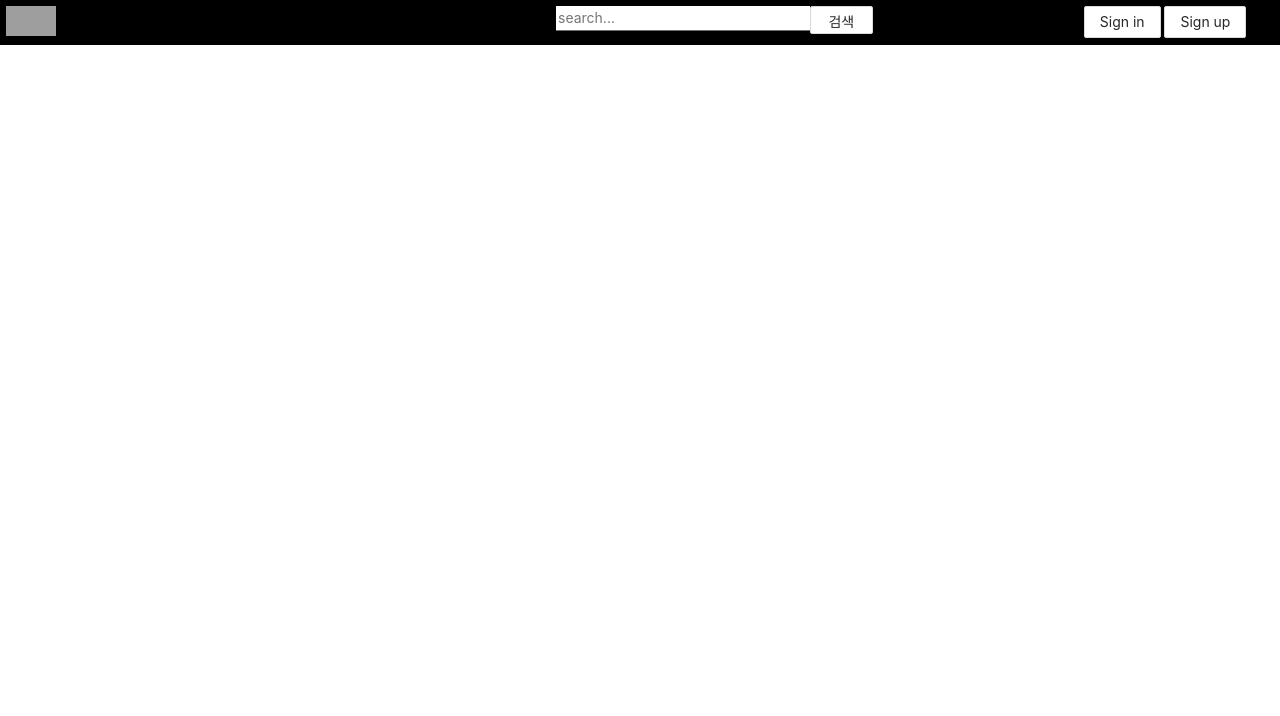
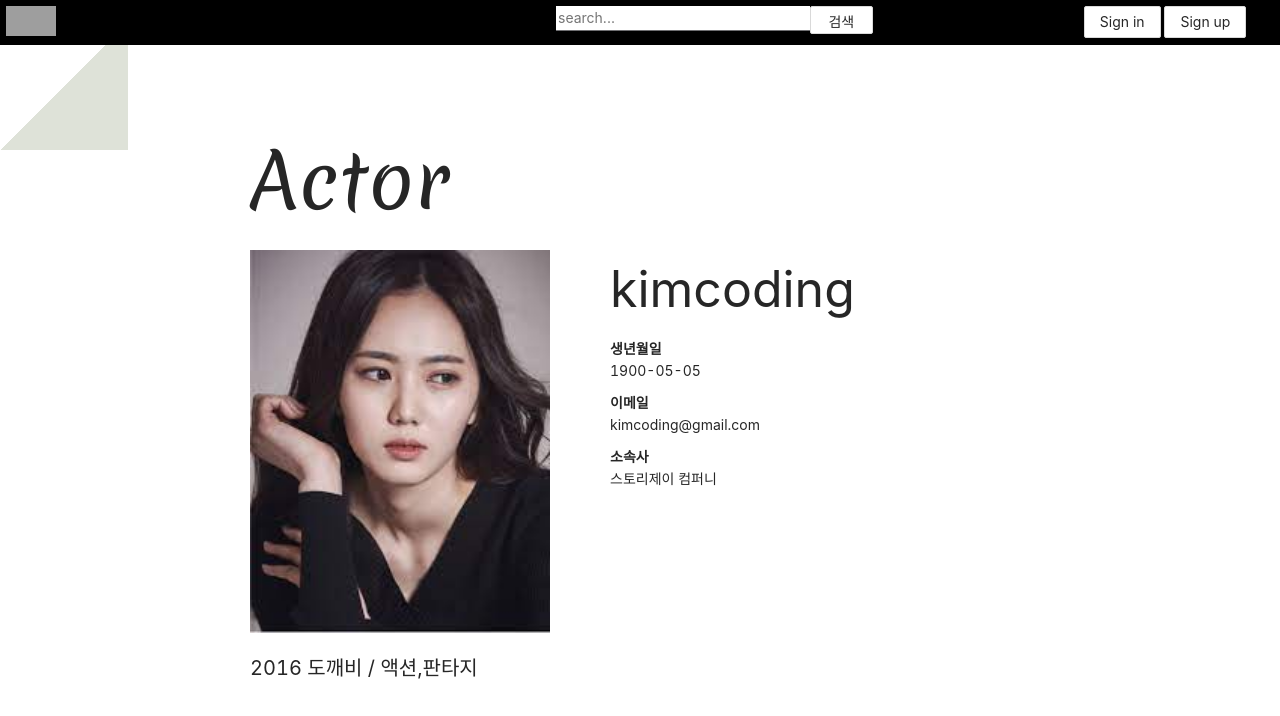
Before and after one commit to codestates/actorz-client, a React (Create React App) app in the folder actorz/: page /mainpage in a window 1280 px wide. Shown: the top 716 px of the page. Built offline with nearby package versions, Linux system fonts and the light colour scheme; grey boxes are pictures that could not be loaded.

Commit message:
add:postList

```diff
--- a/actorz/package.json
+++ b/actorz/package.json
@@ -11,8 +11,11 @@
     "axios": "^0.21.1",
     "react": "^17.0.2",
     "react-dom": "^17.0.2",
+    "react-redux": "^7.2.4",
     "react-router-dom": "^5.2.0",
     "react-scripts": "4.0.3",
+    "redux": "^4.1.0",
+    "redux-thunk": "^2.3.0",
     "web-vitals": "^1.1.2"
   },
   "scripts": {
--- /dev/null
+++ b/actorz/src/actions/index.js
@@ -0,0 +1,7 @@
+export const SELECT_USER_INFO = "SELECT_USER_INFO";
+
+export const selectUserInfo = () => {
+  return {
+    type: SELECT_USER_INFO,
+  }
+}
--- a/actorz/src/components/Signup.js
+++ b/actorz/src/components/Signup.js
@@ -148,7 +148,6 @@ const Signup = ({ handleClickSignup, handleClickSignin }) => {
                         </button>
                       </>
                   }
-
                   <div className="signup" onClick={() => handleClickSignin(true)}>
                     이미 계정이 있으십나까? 로그인 하러 하기
                   </div>
--- a/actorz/src/index.js
+++ b/actorz/src/index.js
@@ -1,12 +1,14 @@
 import React from 'react';
 import ReactDOM from 'react-dom';
 import App from './App';
+import store from './store/store';
+import { Provider } from 'react-redux';
 import reportWebVitals from './reportWebVitals';
 
 ReactDOM.render(
-  <React.StrictMode>
+  <Provider store={store}>
     <App />
-  </React.StrictMode>,
+  </Provider>,
   document.getElementById('root')
 );
 
--- a/actorz/src/pages/Mainpage.js
+++ b/actorz/src/pages/Mainpage.js
@@ -1,10 +1,12 @@
 import React from "react";
 import Nav from "../components/Nav";
+import Post from "./Post";
+
 const Mainpage = () => {
   return (
     <>
-      <Nav />
-      <div>메인페이지</div>
+      {/*  <Nav /> */}
+      <div><Post /></div>
     </>
   )
 }
--- /dev/null
+++ b/actorz/src/pages/Post.js
@@ -0,0 +1,46 @@
+import { useSelector, useDispatch } from 'react-redux';
+import Nav from '../components/Nav';
+import "../styles/Post.css";
+import img from "../images/actor.jpeg";
+
+const Post = () => {
+  const state = useSelector(state => state.userInfoReducer);
+  console.log(state);
+
+  return (
+    <>
+      <Nav />
+      <div id="container1"></div>
+      <div id="post-title">Actor</div>
+      <div id="post-container">
+        <img src={img} className="img" alt="프로필"></img>
+        <span id="post-info">
+          <p className="name">{state.data.userInfo.name}</p>
+          <ul>
+            <strong>생년월일</strong>
+            <li className="dob">{state.data.userInfo.dob}</li>
+            <strong>이메일</strong>
+            <li className="email">{state.data.userInfo.email}</li>
+            <strong>소속사</strong>
+            <li className="company">{state.data.userInfo.company}</li>
+
+          </ul>
+        </span>
+      </div>
+      <span className="career">
+        {
+          state.data.userInfo.careers.map(career => {
+            return (
+              <li>{`${career.year}` + ` ${career.title}` + ` / ` +
+                `${career.type.map(type => {
+                  return type;
+                })}`
+              }</li>
+            )
+          })
+        }
+      </span>
+    </>
+  )
+}
+export default Post;
--- /dev/null
+++ b/actorz/src/reducers/index.js
@@ -0,0 +1,8 @@
+import { combineReducers } from 'redux';
+import userInfoReducer from './userInfoReducer';
+
+const rootReducer = combineReducers({
+  userInfoReducer
+});
+
+export default rootReducer;
--- /dev/null
+++ b/actorz/src/reducers/initialState.js
@@ -0,0 +1,19 @@
+export const initialState = {
+  'data': {
+    userInfo: {
+      'id': 'user_id',
+      'mainPic': '이미지',
+      'email': 'kimcoding@gmail.com',
+      'name': 'kimcoding',
+      'company': "스토리제이 컴퍼니",
+      'provider': 'local',
+      'gender': 'male',
+      'dob': '1900-05-05',
+      'careers': [{
+        'title': '도깨비',
+        'year': 2016,
+        'type': ['액션', '판타지']
+      }]
+    }
+  }
+}
--- /dev/null
+++ b/actorz/src/reducers/userInfoReducer.js
@@ -0,0 +1,13 @@
+import { SELECT_USER_INFO } from "../actions";
+import { initialState } from "./initialState";
+
+const userInfoReducer = (state = initialState, action) => {
+  switch (action.type) {
+    case SELECT_USER_INFO:
+      return state;
+    default:
+      return state;
+  }
+}
+
+export default userInfoReducer;
--- /dev/null
+++ b/actorz/src/store/store.js
@@ -0,0 +1,10 @@
+import { compose, createStore, applyMiddleware } from "redux";
+import rootReducer from '../reducers/index';
+import thunk from "redux-thunk";
+
+const composeEnhancers = window.__REDUX_DEVTOOLS_EXTENSION_COMPOSE__ ?
+    window.__REDUX_DEVTOOLS_EXTENSION_COMPOSE__({})
+    : compose;
+const store = createStore(rootReducer, composeEnhancers(applyMiddleware(thunk)));
+
+export default store;
--- /dev/null
+++ b/actorz/src/styles/Post.css
@@ -0,0 +1,55 @@
+@import url('https://fonts.googleapis.com/css2?family=Merienda&display=swap');#post-container {
+  margin-top: 10px;
+  margin-left: 250px;
+  display: flex;
+}
+#container1 {
+  width: 10%;
+  height: 10%;
+  padding-bottom: 10%;
+  /* background: linear-gradient(-45deg, white 50%, #dee2d8 50%); */
+  background: linear-gradient(-45deg, #dee2d8 50%, white 50%);
+
+  content: "";
+  position: absolute;
+}
+
+#post-title {
+  font-size: 75px;
+  margin-top: 100px;
+  margin-left: 250px;
+  font-family: 'Merienda', cursive;
+}
+
+#post-info {
+  height: 20px;
+  margin-left: 60px;
+}
+
+.name {
+  font-size: 50px;
+  margin-bottom: 10px;
+}
+
+.dob, .email, .company{
+  padding-bottom: 10px;
+}
+
+.img {
+  width: 300px;
+/*   margin-top: 120px;
+ */}
+
+ul {
+  padding: 0px;
+}
+
+li {
+  list-style: none;
+}
+
+.career li {
+  font-size: 20px;
+  margin-top: 20px;
+  margin-left: 250px;
+}
```
Also changed, not shown: actorz/public/index.html (+4 -4 lines), actorz/src/images/actor.jpeg (added).
